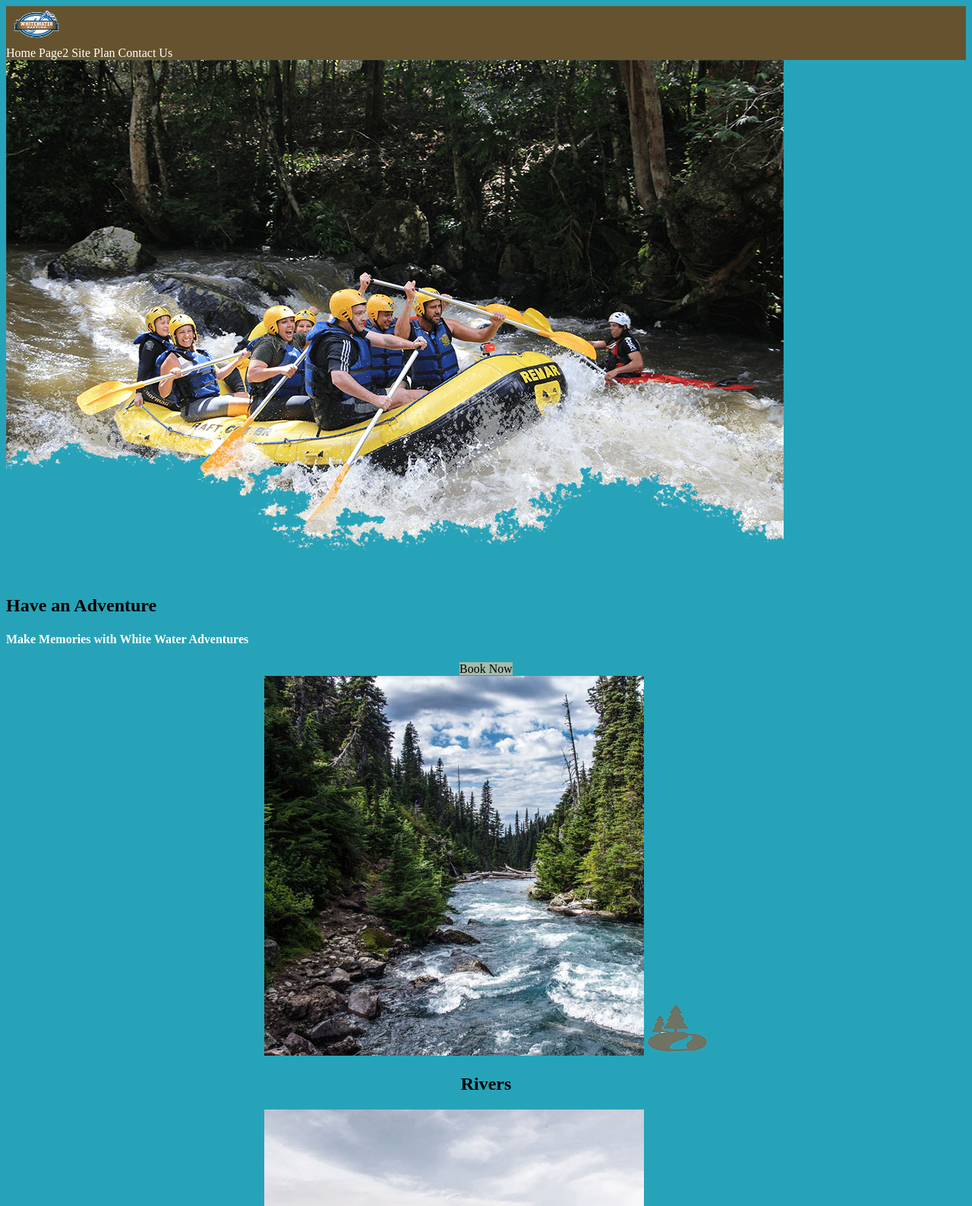
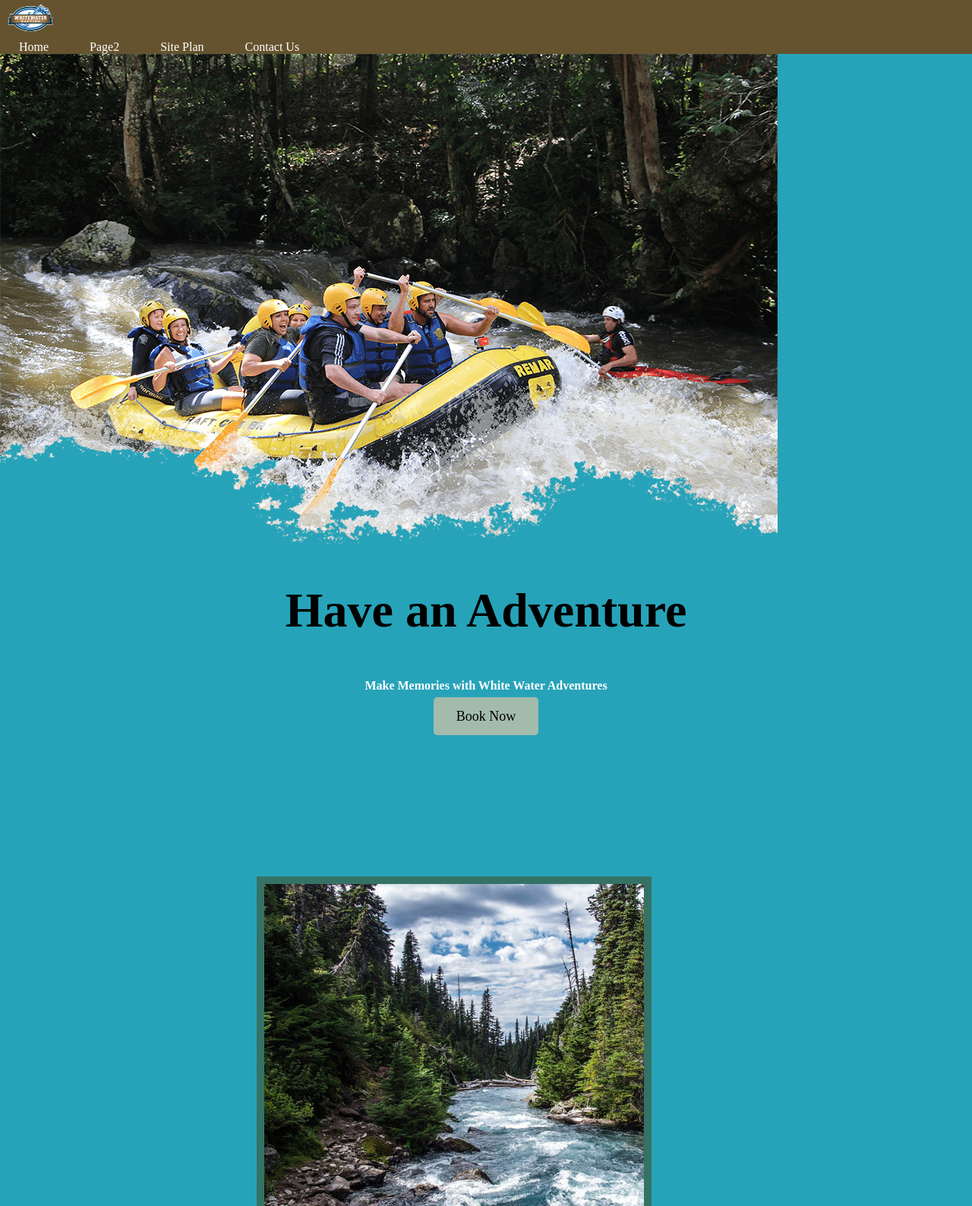
Before and after one commit to graydenrice/wdd130, a plain HTML site: page wwr/index.html in a window 1280 px wide. Shown: the top 1588 px of the page at 76% size. Drawn offline with Linux system fonts and the light colour scheme.

Commit message:
added fonts and spacing

```diff
--- /dev/null
+++ b/byui/styles/styles.css
@@ -0,0 +1,60 @@
+nav{
+    background-color: steelblue;
+    color: white;
+    padding:25px;
+    text-align: center;
+}
+
+a {
+    color: white;
+    margin: 40px;
+    font-size: 1.5em;
+    padding: 25px;
+}
+
+h1 {
+    color: steelblue;
+    text-align: center;
+    margin: 50px 0;
+}
+
+img {
+    width: 80%;
+    display: block;
+    margin: auto;
+    border: 4px solid steelblue;
+}
+p {
+    padding: 10px;
+    width: 80%;
+
+}
+footer p {
+    font-size: 20px;
+    margin: 20px auto;
+    padding: 25px;
+}
+
+
+.main-para {
+    font-size: 1.5em;
+    line-height: 1.5em;
+    width: 80%;
+    margin: 50px auto;
+    text-align: center;
+}
+#active {
+    background-color: white;
+    color: steelblue;
+}
+a:hover {
+    background-color: white;
+    color: steelblue;
+}
+footer{
+    background-color: steelblue;
+    color: white;
+}
+body{
+    margin: 0;
+}
--- a/wwr/style.css
+++ b/wwr/style.css
@@ -4,17 +4,20 @@
 }
 #logo_link {
     text-align: center;
+    padding-top: 5px;
 }
 .logo {
     width: 80px;
 }
 .icon {
     width: 80px;
+    padding-top: 10px;
 }
 nav a {
     text-align: center;
     color: white;
     text-decoration: none;
+    padding: 25px;
 }
 nav a:hover {
     background-color: #A3BBAD;
@@ -33,12 +36,18 @@ nav a:hover {
 main section {
     text-align: center;
 }
+main section img{
+    box-sizing: border-box;
+}
 #background {
     height: 725px;
   background-color: white;
 }
 body {
     background-color: #27A3B9;
+    font-family: 'Times New Roman', Times, serif;
+    padding: 0;
+    margin: 0;
 }
 header {
     background-color: #65532F ;
@@ -47,6 +56,10 @@ header {
     background-color: #A3BBAD;
     color: black;
     text-decoration: none;
+    font-size: 18px;
+    padding: 15px 30px;
+    margin-top: 50px;
+    border-radius: 5px;
 }
 .book:hover, .join:hover {
     background-color: #27A3B9;
@@ -54,10 +67,14 @@ header {
     text-decoration: underline;
 }
 .msg {
-    background-color: #27A3B9;
+    background-color: #357266;
+    line-height: 1.5em;
+    padding: 35px;
 }
 footer {
     background-color: #65532F;
+    padding: 25px 50px;
+    margin-top: 200px;
 }
 footer h3 {
     color: #A3BBAD;
@@ -78,13 +95,33 @@ footer p {
 }
 .home-title {
     color: black;
+    text-align: center;
+    font-family: Brush Script MT, 'Times New Roman';
+    font-size: 4em;
+    margin-top: 10px;
 }
 h4 {
     color: white;
+    text-align: center;
 }
 .msg h2 {
     color: black;
+    font-family: Georgia, 'Times New Roman';
 }
 .msg p {
     color: white;
+    font-size: .8em;
+    padding-bottom: 15px;
 }
+h2{
+    margin: 0;
+}
+footer .social{
+    padding: 15px;
+}
+.rivers-card, .camping-card, .rapids-card{
+    margin: 200px 0;
+}
+.card-img{
+    border: 10px solid #357266;
+}
```
Also changed, not shown: byui/byui.html (added, +25 -0 lines), 1 other file.
